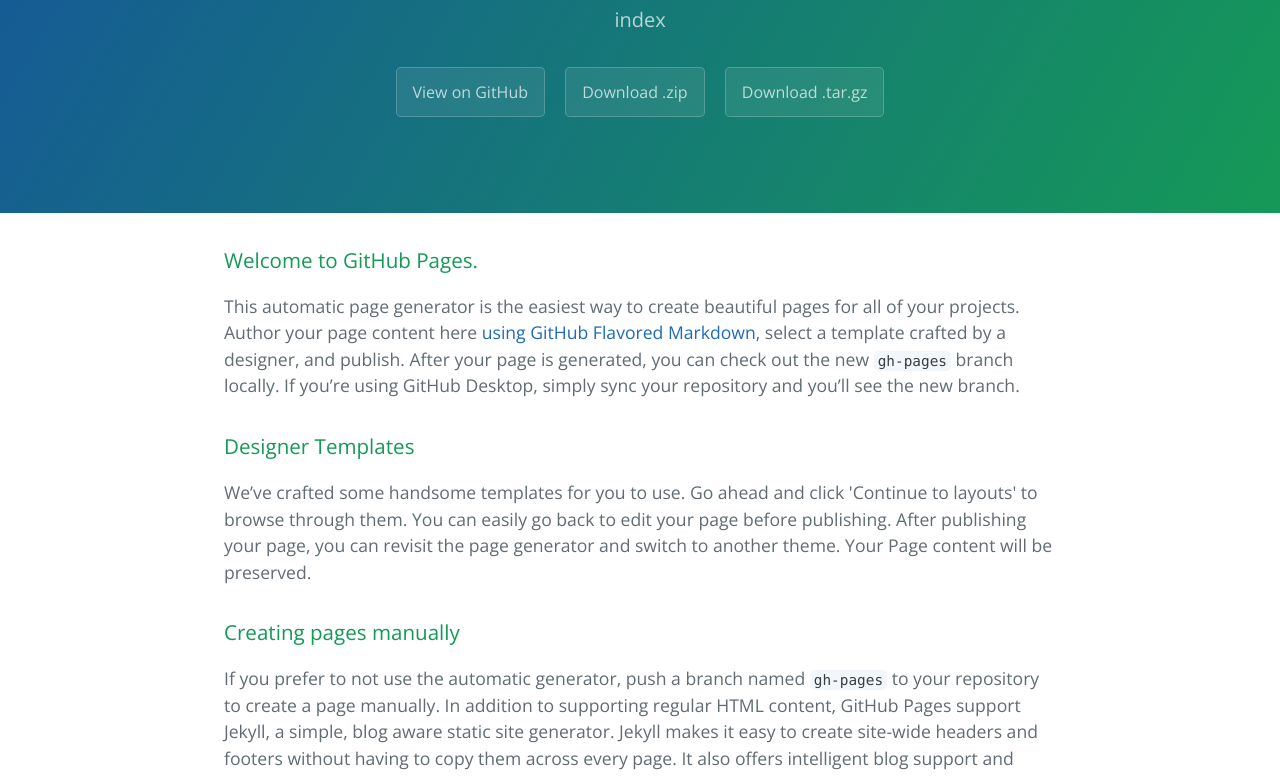
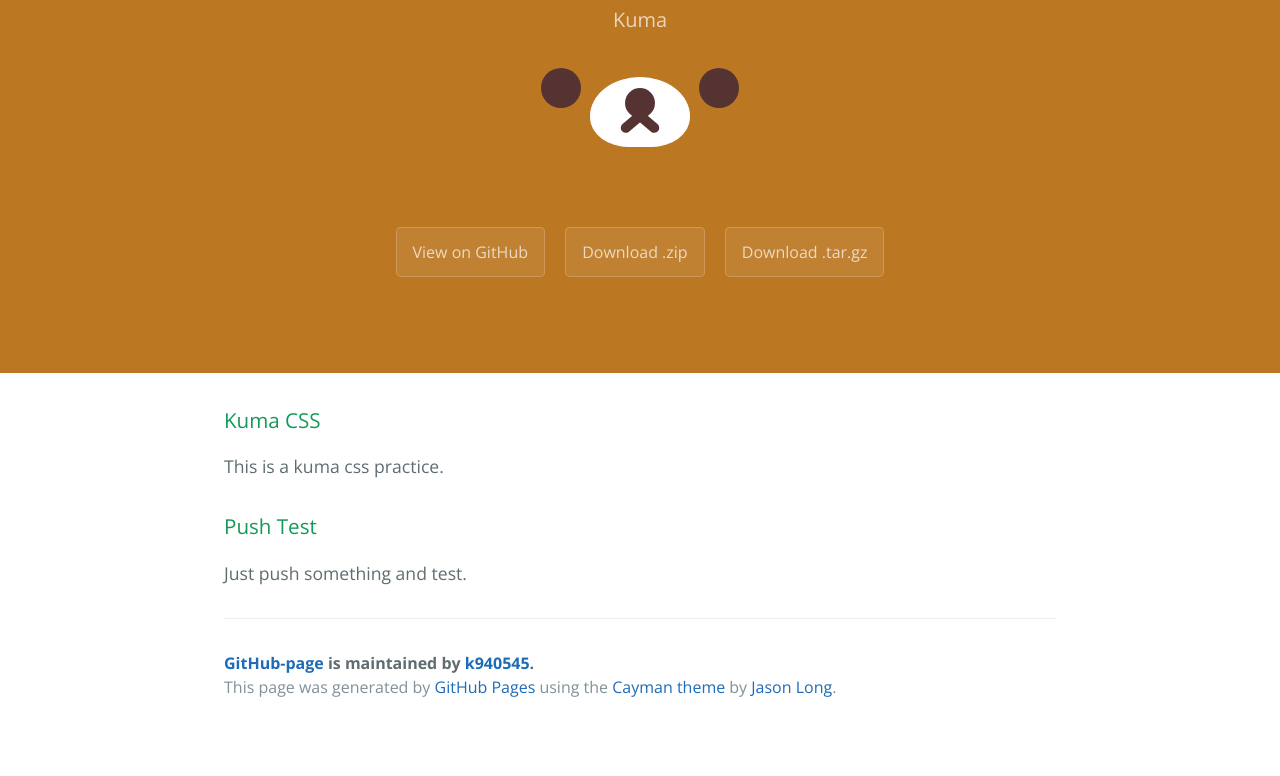
Before and after one commit to k940545/k940545.github.io, a plain HTML site: page index.html in a window 1280 px wide. Shown: the part 170-946 px from the top of the page. After the commit the page ends 901 px from the top, so only its background shows below. Drawn offline with nearby package versions, Linux system fonts and the light colour scheme.

Commit message:
add kuma

```diff
--- a/index.html
+++ b/index.html
@@ -1,5 +1,6 @@
 <!DOCTYPE html>
 <html lang="en-us">
+
 <head>
     <meta charset="UTF-8">
     <title>GitHub-page by k940545</title>
@@ -8,11 +9,24 @@
     <link href='https://fonts.googleapis.com/css?family=Open+Sans:400,700' rel='stylesheet' type='text/css'>
     <link rel="stylesheet" type="text/css" href="stylesheets/stylesheet.css" media="screen">
     <link rel="stylesheet" type="text/css" href="stylesheets/github-light.css" media="screen">
+    <link rel="stylesheet" type="text/css" href="stylesheets/kuma.css" media="screen">
 </head>
+
 <body>
     <section class="page-header">
         <h1 class="project-name">GitHub-page</h1>
-      <h2 class="project-tagline">index </h2>
+        <h2 class="project-tagline">Kuma </h2>
+        <div id="main">
+            <div id="eye">
+                <div id="eye-l"></div>
+                <div id="eye-r"></div>
+            </div>
+            <div id="face">
+                <div id="nose"></div>
+                <div id="mouth-l" class="mouth"></div>
+                <div id="mouth-r" class="mouth"></div>
+            </div>
+        </div>
         <a href="https://github.com/k940545/github-page" class="btn">View on GitHub</a>
         <a href="https://github.com/k940545/github-page/zipball/master" class="btn">Download .zip</a>
         <a href="https://github.com/k940545/github-page/tarball/master" class="btn">Download .tar.gz</a>
@@ -20,32 +34,12 @@
 
     <section class="main-content">
 <h3>
-<a id="welcome-to-github-pages" class="anchor" href="#welcome-to-github-pages" aria-hidden="true"><span aria-hidden="true" class="octicon octicon-link"></span></a>Welcome to GitHub Pages.</h3>
+<a id="kuma" class="anchor" href="#kuma" aria-hidden="true"><span aria-hidden="true" class="octicon octicon-link"></span></a>Kuma CSS</h3>
 
-<p>This automatic page generator is the easiest way to create beautiful pages for all of your projects. Author your page content here <a href="https://guides.github.com/features/mastering-markdown/">using GitHub Flavored Markdown</a>, select a template crafted by a designer, and publish. After your page is generated, you can check out the new <code>gh-pages</code> branch locally. If you’re using GitHub Desktop, simply sync your repository and you’ll see the new branch.</p>
+        <p>This is a kuma css practice.</p>
 
         <h3>
-<a id="designer-templates" class="anchor" href="#designer-templates" aria-hidden="true"><span aria-hidden="true" class="octicon octicon-link"></span></a>Designer Templates</h3>
-
-<p>We’ve crafted some handsome templates for you to use. Go ahead and click 'Continue to layouts' to browse through them. You can easily go back to edit your page before publishing. After publishing your page, you can revisit the page generator and switch to another theme. Your Page content will be preserved.</p>
-
-<h3>
-<a id="creating-pages-manually" class="anchor" href="#creating-pages-manually" aria-hidden="true"><span aria-hidden="true" class="octicon octicon-link"></span></a>Creating pages manually</h3>
-
-<p>If you prefer to not use the automatic generator, push a branch named <code>gh-pages</code> to your repository to create a page manually. In addition to supporting regular HTML content, GitHub Pages support Jekyll, a simple, blog aware static site generator. Jekyll makes it easy to create site-wide headers and footers without having to copy them across every page. It also offers intelligent blog support and other advanced templating features.</p>
-
-<h3>
-<a id="authors-and-contributors" class="anchor" href="#authors-and-contributors" aria-hidden="true"><span aria-hidden="true" class="octicon octicon-link"></span></a>Authors and Contributors</h3>
-
-<p>You can <a href="https://github.com/blog/821" class="user-mention">@mention</a> a GitHub username to generate a link to their profile. The resulting <code>&lt;a&gt;</code> element will link to the contributor’s GitHub Profile. For example: In 2007, Chris Wanstrath (<a href="https://github.com/defunkt" class="user-mention">@defunkt</a>), PJ Hyett (<a href="https://github.com/pjhyett" class="user-mention">@pjhyett</a>), and Tom Preston-Werner (<a href="https://github.com/mojombo" class="user-mention">@mojombo</a>) founded GitHub.</p>
-
-<h3>
-<a id="support-or-contact" class="anchor" href="#support-or-contact" aria-hidden="true"><span aria-hidden="true" class="octicon octicon-link"></span></a>Support or Contact</h3>
-
-<p>Having trouble with Pages? Check out our <a href="https://help.github.com/pages">documentation</a> or <a href="https://github.com/contact">contact support</a> and we’ll help you sort it out.</p>
-
-<h3>
-<a id="support-or-contact" class="anchor" href="#support-or-contact" aria-hidden="true"><span aria-hidden="true" class="octicon octicon-link"></span></a>Push Test</h3>
+<a id="push-test" class="anchor" href="#push-test" aria-hidden="true"><span aria-hidden="true" class="octicon octicon-link"></span></a>Push Test</h3>
 
         <p>Just push something and test.</p>
 
@@ -59,4 +53,5 @@
 
 
 </body>
+
 </html>
--- /dev/null
+++ b/stylesheets/kuma.css
@@ -0,0 +1,67 @@
+div#main {
+    position: relative;
+    margin: 0 auto 80px;
+}
+
+div#eye {
+    position: relative;
+    margin: 0 auto;
+    width: 200px;
+    border: 1px solid #b72;
+}
+
+div#eye div {
+    position: absolute;
+    background: #533;
+    border-radius: 20px;
+    width: 40px;
+    height: 40px;
+    top: 0;
+}
+
+div#eye div#eye-l {
+    left: 0;
+}
+
+div#eye div#eye-r {
+    right: 0;
+}
+
+div#face {
+    position: relative;
+    margin: 8px auto 0;
+    background: #fff;
+    border: 1px solid;
+    border-radius: 51px 51px 40px 40px / 40px 40px 30px 30px;
+    width: 100px;
+    height: 70px;
+}
+
+div#nose {
+    margin: 10px auto 0;
+    background: #533;
+    border-radius: 20px;
+    width: 30px;
+    height: 30px;
+}
+
+div.mouth {
+    position: absolute;
+    border: 5px solid #533;
+    border-radius: 5px;
+    width: 25px;
+}
+
+div#mouth-l {
+    -webkit-transform: rotate(-40deg);
+    -moz-transform: rotate(-40deg);
+    -o-transform: rotate(-40deg);
+    right: 45px;
+}
+
+div#mouth-r {
+    -webkit-transform: rotate(40deg);
+    -moz-transform: rotate(40deg);
+    -o-transform: rotate(40deg);
+    left: 45px;
+}
--- a/stylesheets/stylesheet.css
+++ b/stylesheets/stylesheet.css
@@ -56,8 +56,9 @@ a {
 .page-header {
   color: #fff;
   text-align: center;
-  background-color: #159957;
-  background-image: linear-gradient(120deg, #155799, #159957); }
+  background-color: #b72;
+/*  background-image: linear-gradient(120deg, #167ce2, #159957); }*/
+}
 
 @media screen and (min-width: 64em) {
   .page-header {
```
Lines whose indentation alone changed are shown as unchanged.
